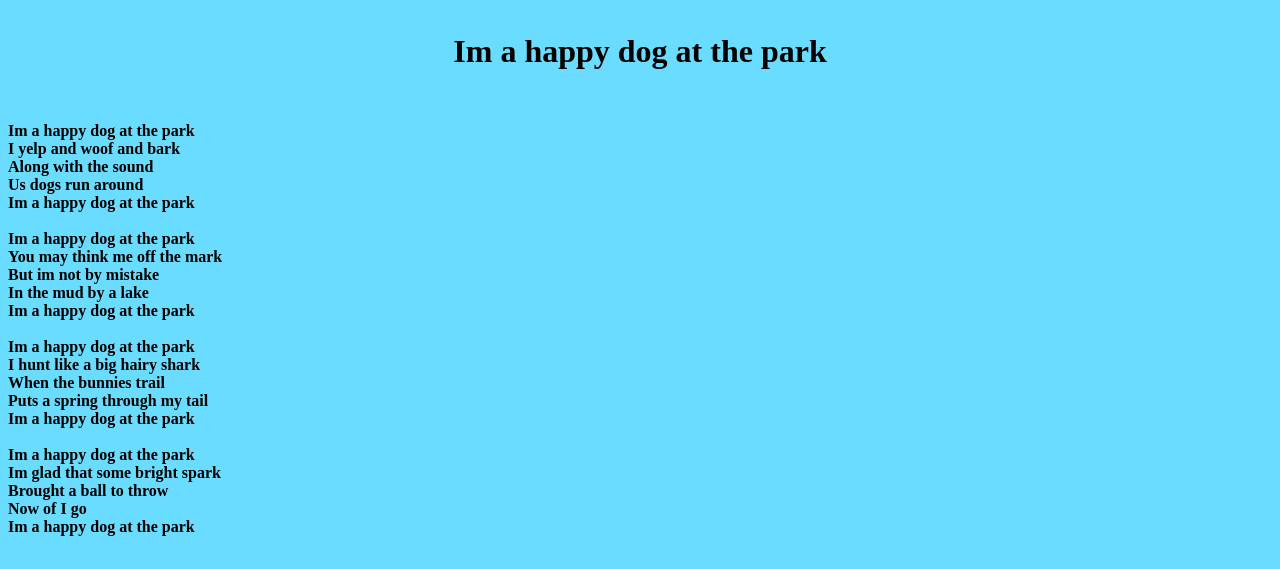
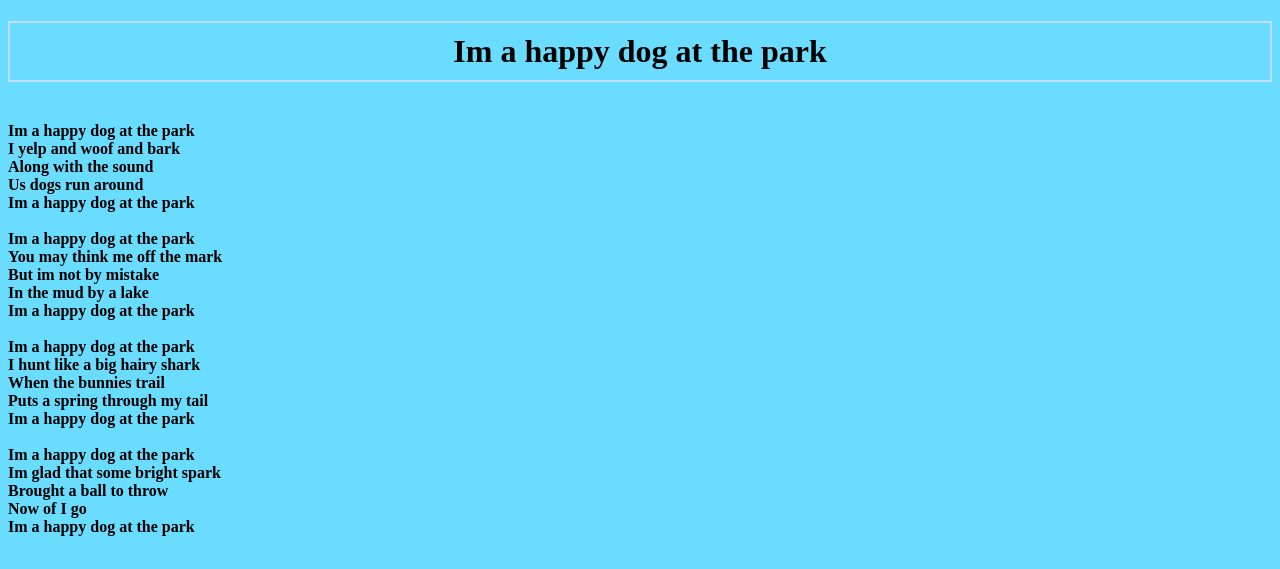
Before and after one commit to ja100550-rgb/Joury7D, a plain HTML site: page index.html in a window 1280 px wide. Shown: the top 569 px of the page. Drawn offline with Linux system fonts and the light colour scheme.

Commit message:
Update style.css

```diff
--- a/style.css
+++ b/style.css
@@ -13,5 +13,5 @@ p {
 /* Style for the main heading */
 h1 {
     text-align: center; /* Puts the heading in the middle */
-    border: 2px solid #6adcff4b; /* Adds an orange border around the heading */
+    border: 2px solid #bde0fe; /* Adds an orange border around the heading */
     padding: 10px; /* Adds space inside the border */
```
